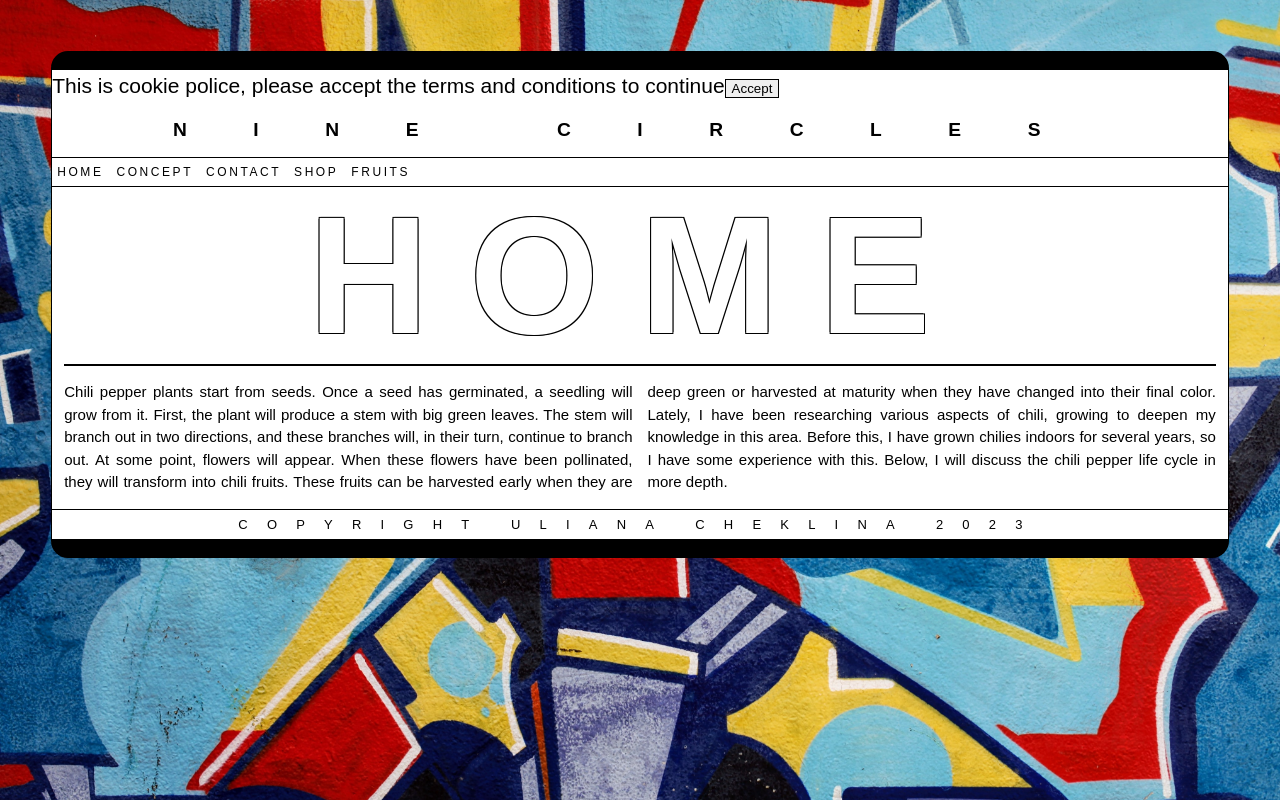
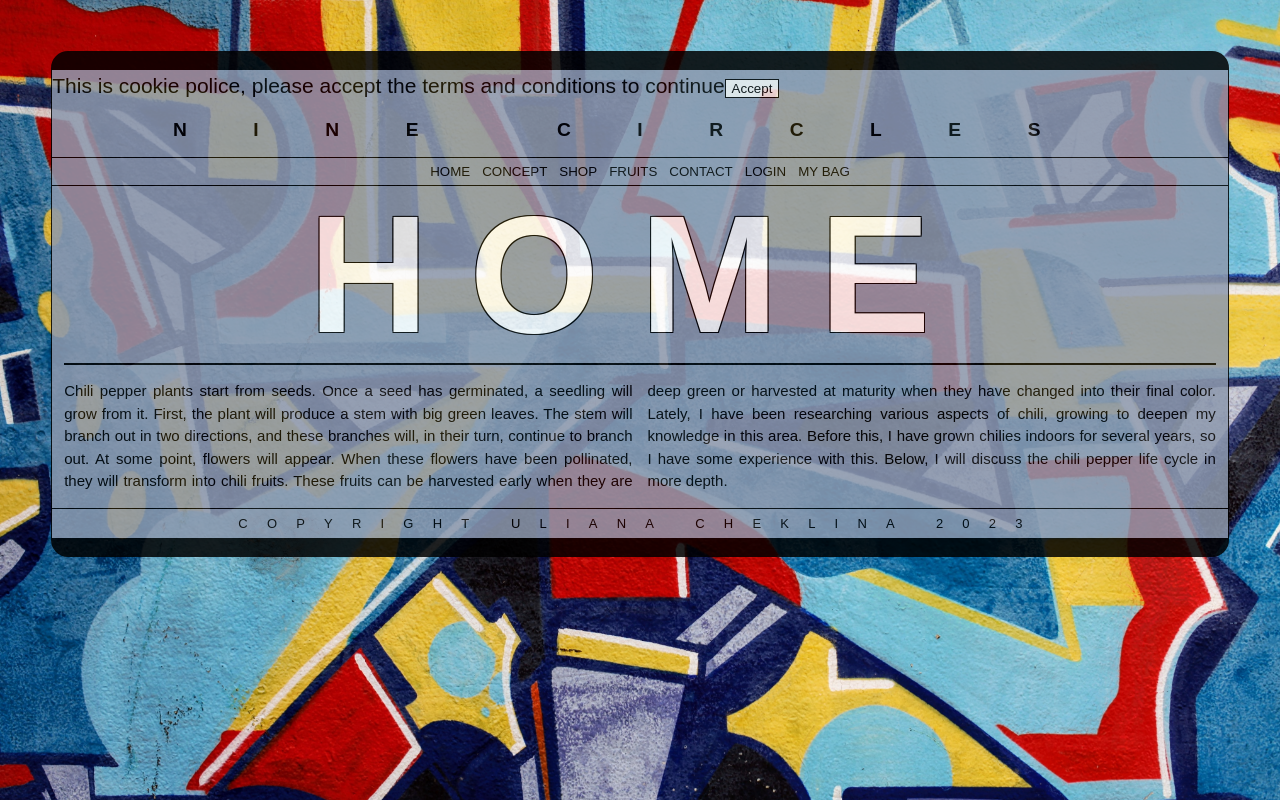
Before and after one commit to lialila/ecommerce-store, a Next.js app: page / in a window 1280 px wide. Built offline with nearby package versions, Linux system fonts and the light colour scheme.

Commit message:
Change background of the body, the nav container, nav buttons, product cards hover and style

```diff
--- a/app/global.scss
+++ b/app/global.scss
@@ -7,7 +7,8 @@
 body {
   -webkit-font-smooting: antialiased;
   -moz-osx-font-smoothing: grayscale;
-  font-family: 'Montserrat Alternates', sans-serif, 'Questrial', sans-serif;
+  font-family: 'Montserrat Alternates', sans-serif, 'Questrial', sans-serif,
+    'Mr Dafoe', sans-serif, 'Monoton', sans-serif;
   font-size: 21px;
   color: black;
   margin: 0;
--- a/app/layout.js
+++ b/app/layout.js
@@ -1,5 +1,12 @@
 import './global.scss';
-import { Alternates, Montserrat, Questrial } from '@next/font/google';
+import {
+  Alternates,
+  Dafoe,
+  Monoton,
+  Montserrat,
+  Mr,
+  Questrial,
+} from '@next/font/google';
 import Link from 'next/link';
 import CookieBanner from './CookieBanner';
 import styles from './layout.module.scss';
@@ -13,11 +20,28 @@ export default function RootLayout({ children }) {
         <h1 className={styles.h1}>NINE CIRCLES</h1>
         <header className={styles.header}>
           <nav>
-            <Link href="/">HOME</Link>
-            <Link href="/concept">CONCEPT</Link>
-            <Link href="/contact">CONTACT</Link>
-            <Link href="/shop">SHOP</Link>
-            <Link href="/fruits">FRUITS</Link>
+            <div className={styles.left}>
+              <button>
+                <Link href="/">HOME</Link>
+              </button>
+              <button>
+                <Link href="/concept">CONCEPT</Link>
+              </button>
+              <button>
+                {' '}
+                <Link href="/shop">SHOP</Link>
+              </button>
+              <button>
+                <Link href="/fruits">FRUITS</Link>
+              </button>
+            </div>
+            <div className={styles.right}>
+              <button>
+                <Link href="/contact">CONTACT</Link>
+              </button>
+              <button>LOGIN </button>
+              <button>MY BAG</button>
+            </div>
           </nav>
         </header>
         {children}
--- a/app/layout.module.scss
+++ b/app/layout.module.scss
@@ -17,11 +17,13 @@
 }
 .body {
   // position: fixed;
+  opacity: 85%;
+  background-color: #8d99ae;
   width: 92%;
   max-width: 1180px;
   height: 92%;
   border-radius: 17px;
-  background-color: white;
+  // background-color: white;
   border-top: solid black 19px;
   border-bottom: solid black 19px;
   border-right: solid black 1.2px;
@@ -45,17 +47,28 @@
 }
 .header {
   display: flex;
-
+  justify-content: space-evenly;
+  align-items: center;
   border-bottom: solid 1.2px black;
   border-top: solid 1.2px black;
 
+  button {
+    background-color: #8d99ae;
+    border-radius: 3px;
+    border: none;
+  }
+  button:hover {
+    border: solid 1.2px black;
+    border-radius: 3px;
+  }
+
   nav {
+    display: flex;
     font-weight: 400;
-    // font-size: 1.3vw;
     font-size: 12px;
     letter-spacing: 0.2vw;
-
     margin: 5px;
+    // gap: 30vw;
 
     & a + a,
     span + a {
@@ -68,7 +81,14 @@
     }
   }
 }
-
+.left {
+  display: flex;
+  align-items: left;
+}
+.right {
+  display: flex;
+  align-items: right;
+}
 .footer {
   border-top: solid black 1.2px;
   display: flex;
```
Also changed, not shown: app/shop/page.module.scss (+12 -4 lines).
